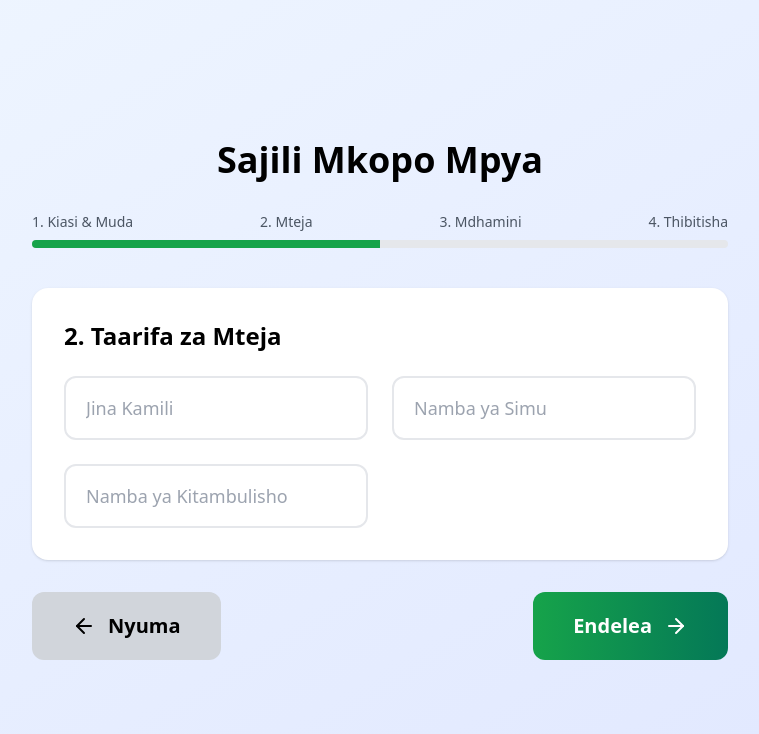
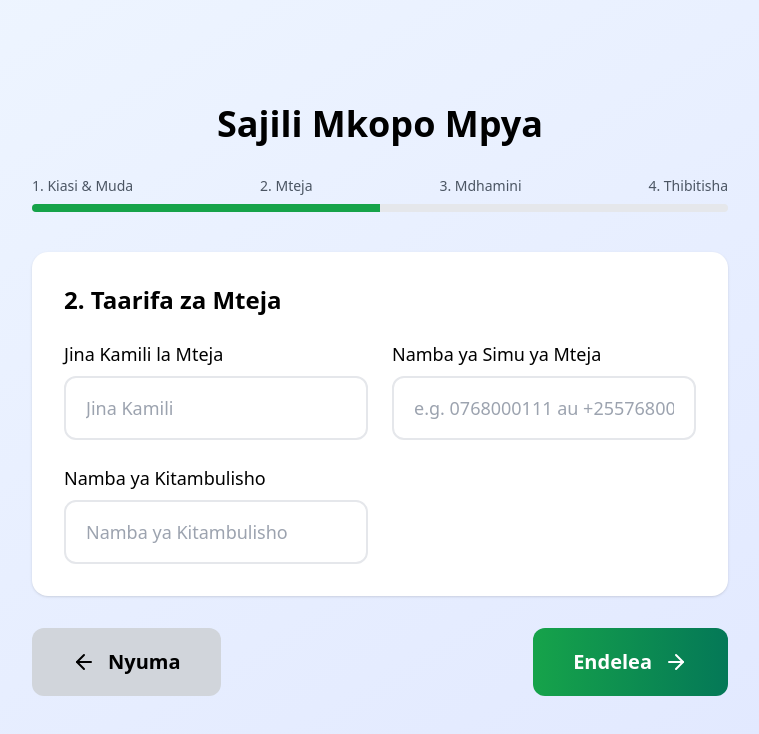
Before and after one commit to Valentina252525/cash-loan-management-system, a Next.js app: page /loans/create in a window 1280 px wide. Both pictures are taken after typing "5" into the empty fields and a click on the button "Endelea". Shown: the top 734 px of the page, without its empty margins (260-1019 px from the left). Built offline with nearby package versions, Linux system fonts and the light colour scheme; no server answers.

Commit message:
TalaPesa demo ready – clean logs, favicon fixed

```diff
--- a/package.json
+++ b/package.json
@@ -35,6 +35,7 @@
     "@types/node": "^20.12.7",
     "@types/react": "^18.2.79",
     "@types/react-dom": "^18.2.25",
+    "baseline-browser-mapping": "^2.9.14",
     "eslint": "^8.57.0",
     "eslint-config-next": "^14.2.3",
     "typescript": "^5.4.5"
--- a/src/app/layout.tsx
+++ b/src/app/layout.tsx
@@ -40,7 +40,9 @@ export default function RootLayout({ children }: { children: ReactNode }) {
   if (isAuthPage || !user) {
     return (
       <html lang="sw">
-        <body><QueryProvider>{children}</QueryProvider></body>
+        <body>
+          <QueryProvider>{children}</QueryProvider>
+        </body>
       </html>
     );
   }
--- a/src/app/loans/create/page.tsx
+++ b/src/app/loans/create/page.tsx
@@ -15,21 +15,29 @@ export default function CreateLoan() {
   const [principal, setPrincipal] = useState('');
   const [durationMonths, setDurationMonths] = useState('6');
 
-  // Step 2 - Customer KYC
+  // Step 2 - Customer
   const [customerName, setCustomerName] = useState('');
   const [customerPhone, setCustomerPhone] = useState('');
   const [customerIdNumber, setCustomerIdNumber] = useState('');
 
-  // Step 3 - Sponsor
+  // Step 3 - Guarantor
   const [guarantorName, setGuarantorName] = useState('');
   const [guarantorPhone, setGuarantorPhone] = useState('');
   const [guarantorRelation, setGuarantorRelation] = useState('');
 
-  // Step 4 - Submit
-  const totalAmount = Number(principal) * 1.1; // Example 10% interest flat
+  const totalAmount = Number(principal) * 1.1;
+  const monthlyPayment = totalAmount / Number(durationMonths);
+
+  const validatePhone = (phone: string) => {
+    return phone.length >= 9 && phone.startsWith('0') || phone.startsWith('+255');
+  };
 
   const handleSubmit = async () => {
     if (!auth.currentUser) return alert('Login first');
+
+    // Basic validation
+    if (!validatePhone(customerPhone)) return alert('Namba ya simu ya mteja si sahihi (lazima ianze na 0 au +255)');
+    if (!validatePhone(guarantorPhone)) return alert('Namba ya simu ya mdhamini si sahihi');
 
     setLoading(true);
     try {
@@ -38,6 +46,7 @@ export default function CreateLoan() {
         loanDuration: Number(durationMonths),
         totalAmount,
         balanceDue: totalAmount,
+        monthlyPayment,
         customerName,
         customerPhone,
         customerIdNumber,
@@ -47,7 +56,7 @@ export default function CreateLoan() {
         status: 'pending',
         createdBy: auth.currentUser.uid,
         createdAt: serverTimestamp(),
-        payments: [] // payments added later
+        payments: []
       });
 
       alert('Mkopo umesajiliwa kikamilifu!');
@@ -62,6 +71,7 @@ export default function CreateLoan() {
     <div className="max-w-4xl mx-auto p-8">
       <h1 className="text-4xl font-bold text-center mb-8">Sajili Mkopo Mpya</h1>
 
+      {/* Progress Bar */}
       <div className="mb-10">
         <div className="flex justify-between text-sm font-medium text-gray-600 mb-2">
           <span>1. Kiasi & Muda</span>
@@ -78,9 +88,10 @@ export default function CreateLoan() {
       </div>
 
       <form onSubmit={(e) => { e.preventDefault(); step === 4 ? handleSubmit() : setStep(step + 1); }}>
+        {/* Step 1 */}
         {step === 1 && (
           <div className="space-y-6 bg-white p-8 rounded-2xl shadow">
-            <h2 className="text-2xl font-bold">1. Chagua Kiasi & Muda</h2>
+            <h2 className="text-2xl font-bold">1. Chagua Kiasi & Muda wa Mkopo</h2>
             <div className="grid md:grid-cols-2 gap-6">
               <div>
                 <label className="block text-lg font-medium mb-2">Kiasi cha Mkopo (TZS)</label>
@@ -109,65 +120,138 @@ export default function CreateLoan() {
             </div>
             <div className="p-6 bg-gray-50 rounded-xl text-center">
               <p className="text-xl">Jumla ya Kulipa: <strong>TZS {totalAmount.toLocaleString()}</strong></p>
+              <p className="text-lg">Malipo ya kila mwezi: <strong>TZS {monthlyPayment.toLocaleString()}</strong></p>
             </div>
           </div>
         )}
 
+        {/* Step 2 - Customer */}
         {step === 2 && (
           <div className="space-y-6 bg-white p-8 rounded-2xl shadow">
             <h2 className="text-2xl font-bold">2. Taarifa za Mteja</h2>
             <div className="grid md:grid-cols-2 gap-6">
-              <input placeholder="Jina Kamili" required value={customerName} onChange={e => setCustomerName(e.target.value)} className="px-5 py-4 border-2 rounded-xl text-lg" />
-              <input placeholder="Namba ya Simu" required value={customerPhone} onChange={e => setCustomerPhone(e.target.value)} className="px-5 py-4 border-2 rounded-xl text-lg" />
-              <input placeholder="Namba ya Kitambulisho" required value={customerIdNumber} onChange={e => setCustomerIdNumber(e.target.value)} className="px-5 py-4 border-2 rounded-xl text-lg" />
+              <div>
+                <label className="block text-lg font-medium mb-2">Jina Kamili la Mteja</label>
+                <input
+                  placeholder="Jina Kamili"
+                  required
+                  value={customerName}
+                  onChange={e => setCustomerName(e.target.value)}
+                  className="w-full px-5 py-4 border-2 rounded-xl text-lg"
+                />
+              </div>
+              <div>
+                <label className="block text-lg font-medium mb-2">Namba ya Simu ya Mteja</label>
+                <input
+                  placeholder="e.g. 0768000111 au +255768000111"
+                  required
+                  value={customerPhone}
+                  onChange={e => setCustomerPhone(e.target.value)}
+                  className="w-full px-5 py-4 border-2 rounded-xl text-lg"
+                />
+              </div>
+              <div>
+                <label className="block text-lg font-medium mb-2">Namba ya Kitambulisho</label>
+                <input
+                  placeholder="Namba ya Kitambulisho"
+                  required
+                  value={customerIdNumber}
+                  onChange={e => setCustomerIdNumber(e.target.value)}
+                  className="w-full px-5 py-4 border-2 rounded-xl text-lg"
+                />
+              </div>
             </div>
           </div>
         )}
 
+        {/* Step 3 - Guarantor */}
         {step === 3 && (
           <div className="space-y-6 bg-white p-8 rounded-2xl shadow">
-            <h2 className="text-2xl font-bold">3. Mdhamini</h2>
+            <h2 className="text-2xl font-bold">3. Taarifa za Mdhamini</h2>
             <div className="grid md:grid-cols-2 gap-6">
-              <input placeholder="Jina la Mdhamini" required value={guarantorName} onChange={e => setGuarantorName(e.target.value)} className="px-5 py-4 border-2 rounded-xl text-lg" />
-              <input placeholder="Simu ya Mdhamini" required value={guarantorPhone} onChange={e => setGuarantorPhone(e.target.value)} className="px-5 py-4 border-2 rounded-xl text-lg" />
-              <input placeholder="Uhusiano" required value={guarantorRelation} onChange={e => setGuarantorRelation(e.target.value)} className="px-5 py-4 border-2 rounded-xl text-lg" />
+              <div>
+                <label className="block text-lg font-medium mb-2">Jina Kamili la Mdhamini</label>
+                <input
+                  placeholder="Jina la Mdhamini"
+                  required
+                  value={guarantorName}
+                  onChange={e => setGuarantorName(e.target.value)}
+                  className="w-full px-5 py-4 border-2 rounded-xl text-lg"
+                />
+              </div>
+              <div>
+                <label className="block text-lg font-medium mb-2">Namba ya Simu ya Mdhamini</label>
+                <input
+                  placeholder="e.g. 0768000111 au +255768000111"
+                  required
+                  value={guarantorPhone}
+                  onChange={e => setGuarantorPhone(e.target.value)}
+                  className="w-full px-5 py-4 border-2 rounded-xl text-lg"
+                />
+              </div>
+              <div>
+                <label className="block text-lg font-medium mb-2">Uhusiano na Mteja</label>
+                <input
+                  placeholder="e.g. Dada, Kaka, Mzazi"
+                  required
+                  value={guarantorRelation}
+                  onChange={e => setGuarantorRelation(e.target.value)}
+                  className="w-full px-5 py-4 border-2 rounded-xl text-lg"
+                />
+              </div>
             </div>
           </div>
         )}
 
+        {/* Step 4 - Confirm & Submit */}
         {step === 4 && (
           <div className="space-y-6 bg-white p-8 rounded-2xl shadow">
-            <h2 className="text-2xl font-bold">4. Thibitisha & Tuma</h2>
-            <div className="p-6 bg-gray-50 rounded-xl space-y-4">
-              <p><strong>Mteja:</strong> {customerName} ({customerPhone})</p>
-              <p><strong>Kiasi:</strong> TZS {Number(principal).toLocaleString()}</p>
+            <h2 className="text-2xl font-bold">4. Thibitisha & Tuma Mkopo</h2>
+            <div className="p-6 bg-gray-50 rounded-xl space-y-4 text-lg">
+              <p><strong>Mteja:</strong> {customerName} | Simu: {customerPhone}</p>
+              <p><strong>Kiasi cha Mkopo:</strong> TZS {Number(principal).toLocaleString()}</p>
               <p><strong>Jumla ya Kulipa:</strong> TZS {totalAmount.toLocaleString()}</p>
               <p><strong>Muda:</strong> {durationMonths} Miezi</p>
-              <p><strong>Mdhamini:</strong> {guarantorName} ({guarantorPhone})</p>
+              <p><strong>Mdhamini:</strong> {guarantorName} | Simu: {guarantorPhone}</p>
+              <p className="text-green-600 font-semibold mt-6">
+                Thibitisha kuwa taarifa zote ni sahihi kabla ya kutuma
+              </p>
             </div>
+
             <button
               type="submit"
               disabled={loading}
               className="w-full bg-green-600 hover:bg-green-700 text-white font-bold text-2xl py-6 rounded-2xl shadow-2xl flex items-center justify-center gap-4 disabled:opacity-50"
             >
-              {loading ? <Loader2 className="animate-spin" /> : 'Tuma Mkopo'}
+              {loading ? (
+                <>
+                  <Loader2 className="animate-spin" /> Inasajili...
+                </>
+              ) : (
+                'Tuma Mkopo Sasa'
+              )}
             </button>
           </div>
         )}
 
+        {/* Navigation Buttons */}
         <div className="flex justify-between pt-8">
           {step > 1 && (
-            <button type="button" onClick={() => setStep(step - 1)} className="px-10 py-5 bg-gray-300 rounded-xl text-xl font-bold flex items-center gap-3">
-              <ArrowLeft /> Nyuma
+            <button
+              type="button"
+              onClick={() => setStep(step - 1)}
+              className="px-10 py-5 bg-gray-300 hover:bg-gray-400 rounded-xl text-xl font-bold flex items-center gap-3"
+            >
+              <ArrowLeft size={24} /> Nyuma
             </button>
           )}
           <button
             type="submit"
             disabled={loading}
-            className="ml-auto px-10 py-5 bg-gradient-to-r from-green-600 to-emerald-700 text-white rounded-xl text-xl font-bold flex items-center gap-3 disabled:opacity-50"
+            className="ml-auto px-10 py-5 bg-gradient-to-r from-green-600 to-emerald-700 hover:from-green-700 hover:to-emerald-800 text-white rounded-xl text-xl font-bold flex items-center gap-3 disabled:opacity-50"
           >
             {loading ? <Loader2 className="animate-spin" /> : step === 4 ? 'Tuma Mkopo' : 'Endelea'}
-            {step < 4 && <ArrowRight />}
+            {step < 4 && <ArrowRight size={24} />}
           </button>
         </div>
       </form>
```
Also changed, not shown: 1 other file (tests, documents, lock files or other folders).
